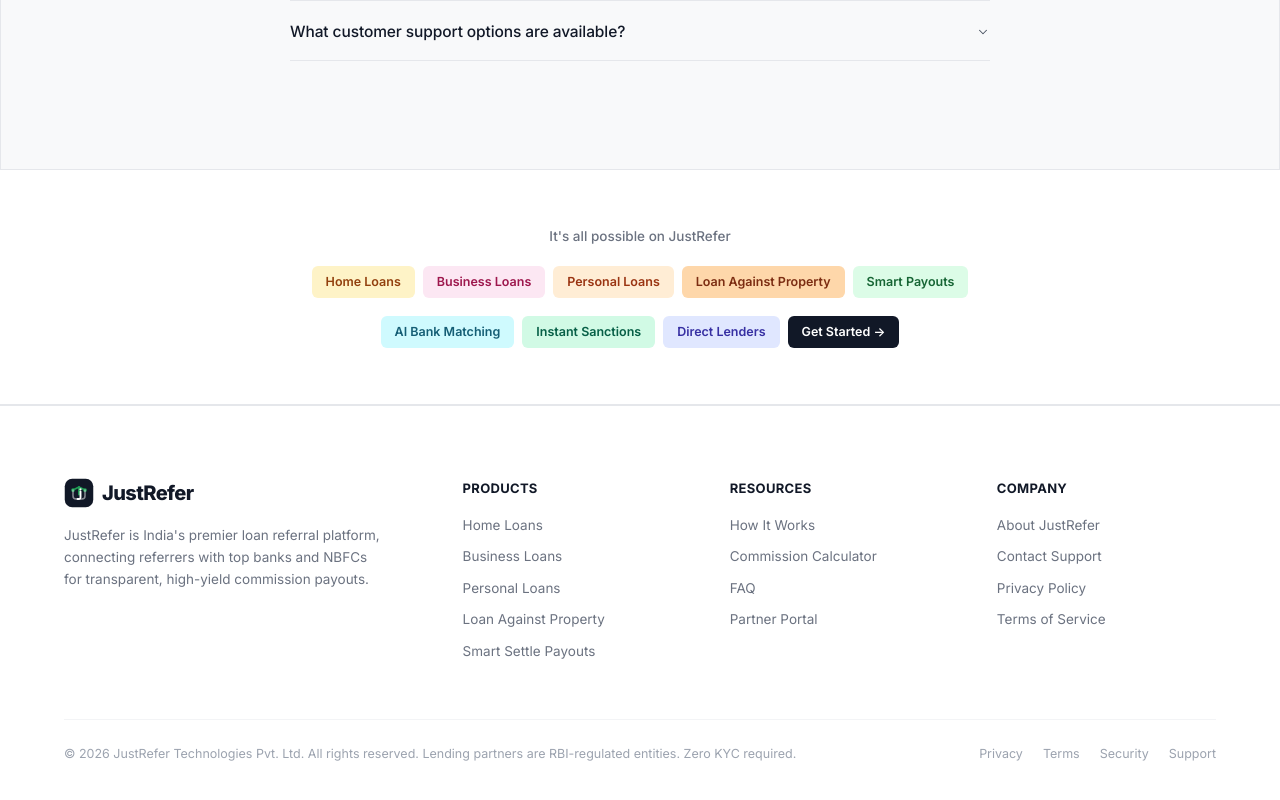
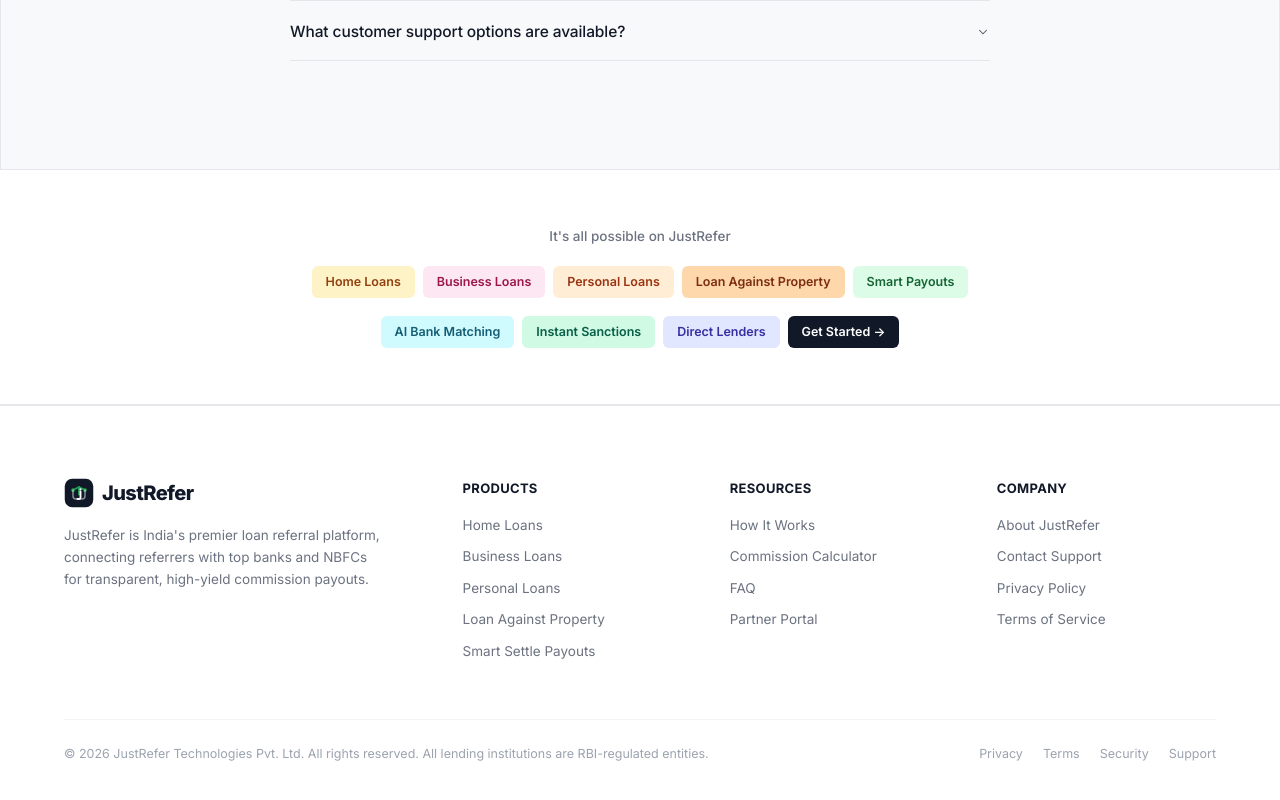
Before and after one commit to adityars07/Just-Refer, a React (Vite) app: page / in a window 1280 px wide. Shown: the part 5456-6256 px from the top of the page. Built offline with nearby package versions, Linux system fonts and the light colour scheme.

Commit message:
Update src/components/Footer.tsx

```diff
--- a/src/components/Footer.tsx
+++ b/src/components/Footer.tsx
@@ -60,7 +60,7 @@
 
         <div className="footer-bottom">
           <div className="footer-copyright">
-            © {new Date().getFullYear()} JustRefer Technologies Pvt. Ltd. All rights reserved. Lending partners are RBI-regulated entities. Zero KYC required.
+            © {new Date().getFullYear()} JustRefer Technologies Pvt. Ltd. All rights reserved. All lending institutions are RBI-regulated entities.
           </div>
           <div className="footer-bottom-links">
             <a href="#privacy" onClick={(e) => handleClick(e, 'landing')}>Privacy</a>
```
